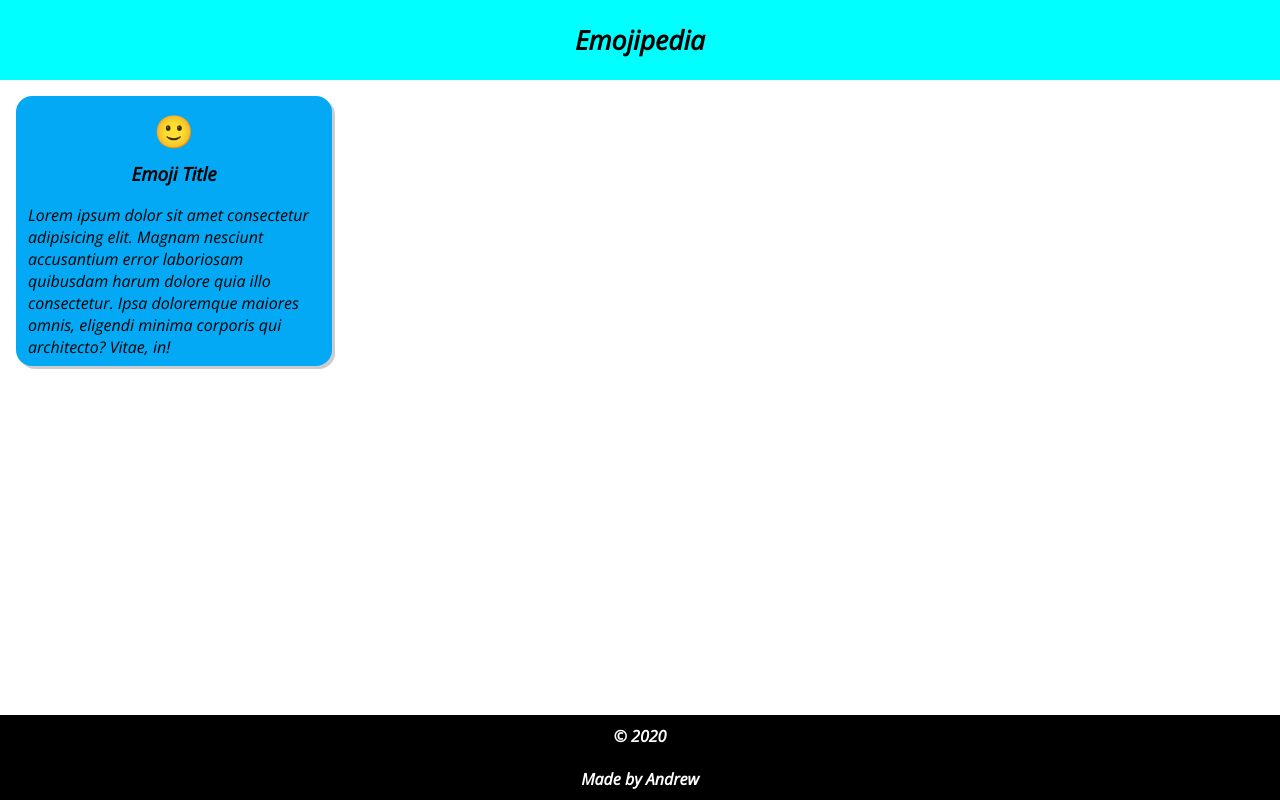
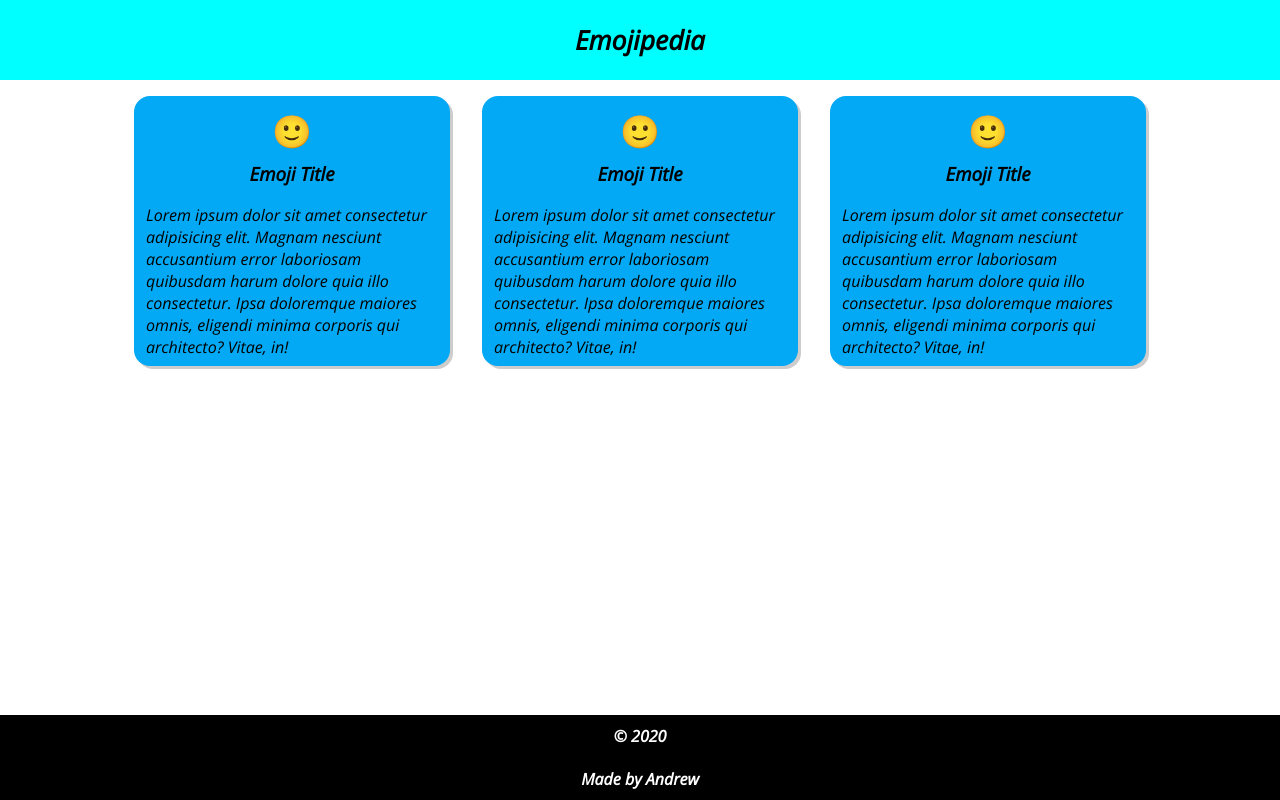
Before and after one commit to ajoel24/emojipedia, a React (Create React App) app: page / in a window 1280 px wide. Built offline with nearby package versions, Linux system fonts and the light colour scheme.

Commit message:
Added styling to Cards component and added to App

```diff
--- a/src/components/app/App.js
+++ b/src/components/app/App.js
@@ -2,13 +2,13 @@ import React from "react";
 import "./App.css";
 import Header from "../header/Header";
 import Footer from "../footer/Footer";
-import Card from "../card/Card";
+import Cards from "../cards/Cards";
 
 function App() {
 	return (
 		<div>
 			<Header />
-			<Card />
+			<Cards />
 			<Footer />
 		</div>
 	);
--- a/src/components/card/Card.jsx
+++ b/src/components/card/Card.jsx
@@ -4,7 +4,9 @@ import "./Card.css";
 function Card() {
 	return (
 		<section className="card">
-			<span className="emoji">🙂</span>
+			<span className="emoji" role="img" aria-labelledby="emoji">
+				🙂
+			</span>
 			<h3>Emoji Title</h3>
 			<p>
 				Lorem ipsum dolor sit amet consectetur adipisicing elit. Magnam nesciunt
--- a/src/components/cards/Cards.css
+++ b/src/components/cards/Cards.css
@@ -0,0 +1,6 @@
+main {
+  display: flex;
+  flex-flow: row wrap;
+  align-items: center;
+  justify-content: center;
+}
--- a/src/components/cards/Cards.jsx
+++ b/src/components/cards/Cards.jsx
@@ -1,5 +1,6 @@
 import React from "react";
 import Card from "../card/Card";
+import "./Cards.css";
 
 function Cards() {
 	return (
```
